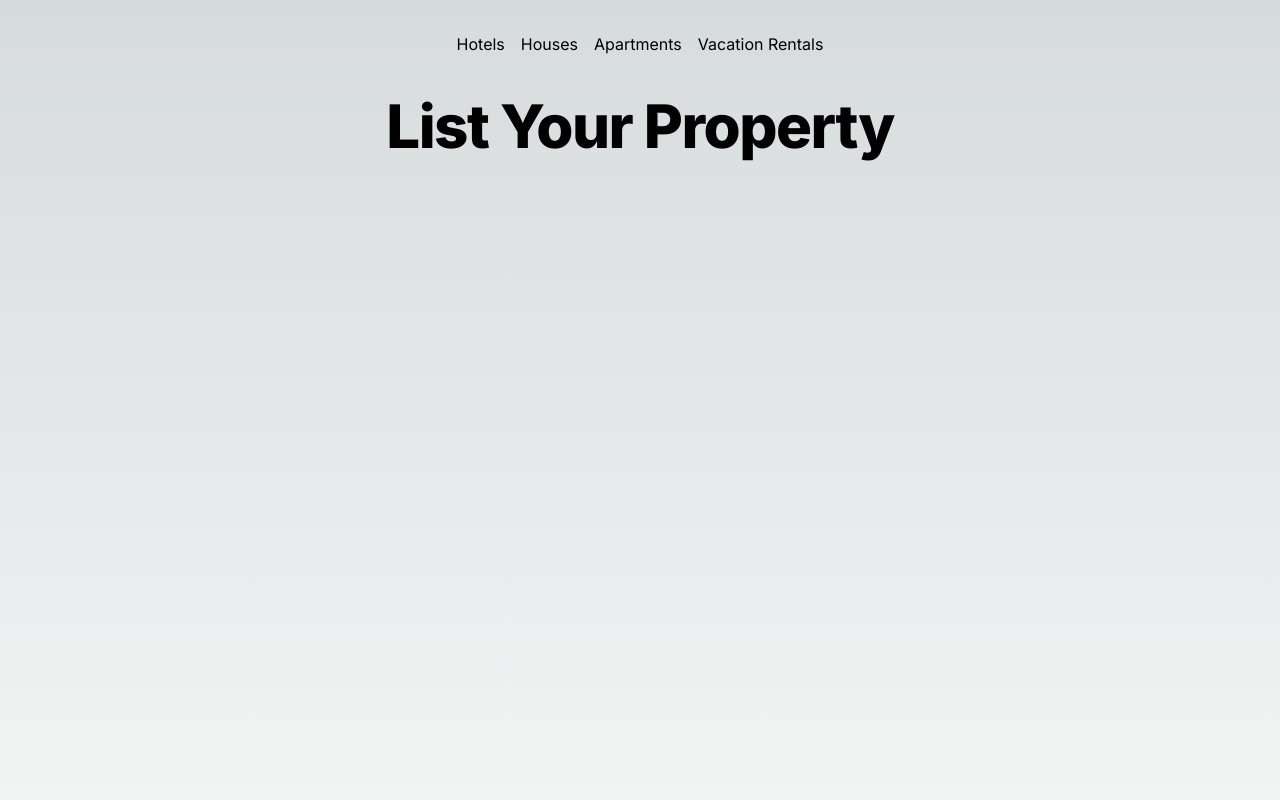
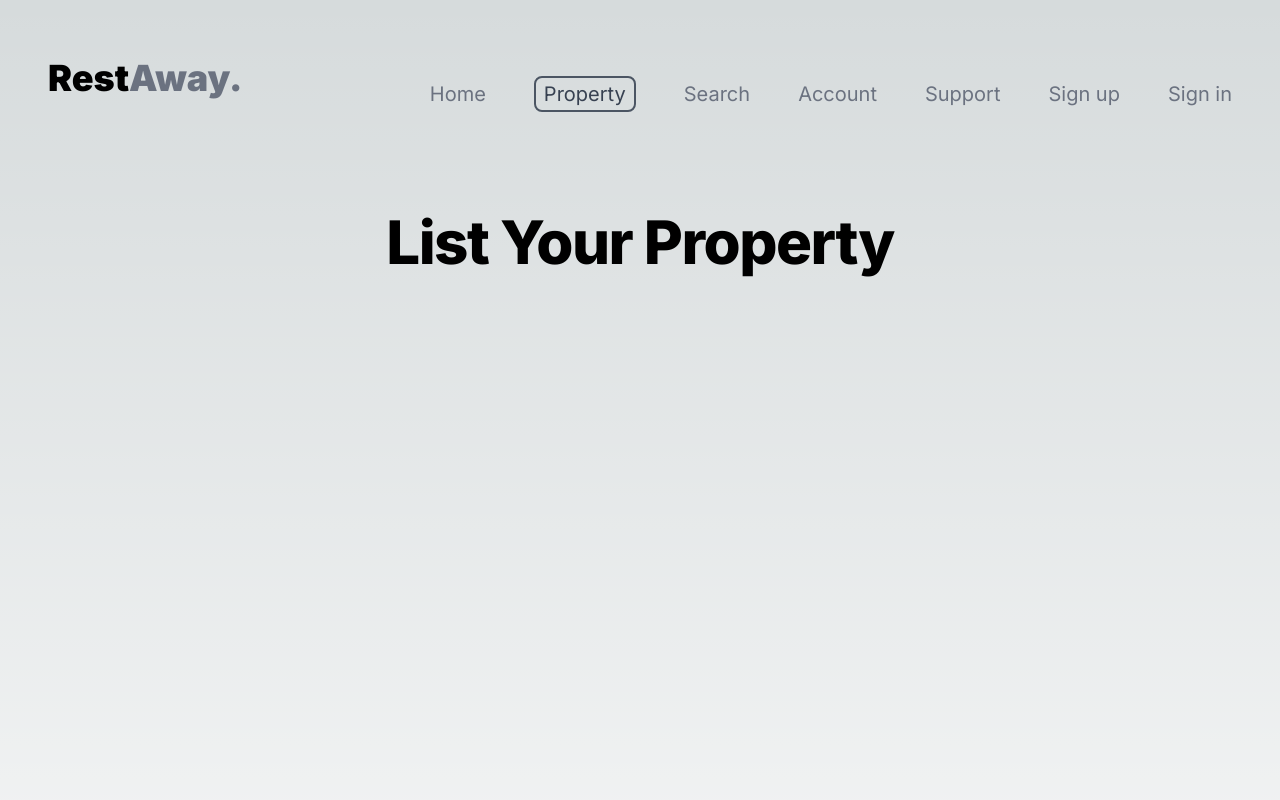
Before and after one commit to dariamilic/korisnicka-sucelja, a Next.js app in the folder rest_away_booking_project/: page /property in a window 1280 px wide. Shown: the top 800 px of the page. Built offline with nearby package versions, Linux system fonts and the light colour scheme.

Commit message:
layouut and page.tsx updated for Navigation bar

```diff
--- a/rest_away_booking_project/src/app/property/layout.tsx
+++ b/rest_away_booking_project/src/app/property/layout.tsx
@@ -1,13 +1,13 @@
-import { Navigation } from "./_components/navigation";
+import type { Metadata } from "next";
+
+export const metadata: Metadata = {
+  title: "Property",
+};
+
 export default function PropertyLayout({
   children,
 }: {
   children: React.ReactNode;
 }) {
-  return (
-    <section className="mt-4">
-      <Navigation />
-      {children}
-    </section>
-  );
+  return <section className="mt-4">{children}</section>;
 }
--- a/rest_away_booking_project/src/app/property/page.tsx
+++ b/rest_away_booking_project/src/app/property/page.tsx
@@ -1,16 +1,18 @@
-import type { Metadata } from "next";
-export const metadata: Metadata = {
-  title: "Property",
-};
-
-
+"use client";
+import { Navigation } from "@/components/navigation";
+import { useState } from "react";
 
 export default function Property() {
+  const [isOpen, setIsOpen] = useState(false);
   return (
-    <main className="flex min-h-screen flex-col items-center p-10">
-      <h1 className="text-6xl font-extrabold tracking-tight">
-        List Your Property
-      </h1>
+    <main>
+      <Navigation setIsOpen={setIsOpen} />
+
+      <header className="flex min-h-screen flex-col items-center p-10">
+        <h1 className="text-6xl font-extrabold tracking-tight">
+          List Your Property
+        </h1>
+      </header>
     </main>
   );
 }
--- a/rest_away_booking_project/src/app/search/layout.tsx
+++ b/rest_away_booking_project/src/app/search/layout.tsx
@@ -1,4 +1,11 @@
-import { Navigation } from "./_components/navigation";
+
+
+
+import type { Metadata } from "next";
+export const metadata: Metadata = {
+  title: "Search",
+};
+
 export default function SearchLayout({
   children,
 }: {
@@ -6,7 +13,7 @@ export default function SearchLayout({
 }) {
   return (
     <section className="mt-4">
-      <Navigation />
+
       {children}
     </section>
   );
--- a/rest_away_booking_project/src/app/search/page.tsx
+++ b/rest_away_booking_project/src/app/search/page.tsx
@@ -1,12 +1,16 @@
-import type { Metadata } from "next";
-export const metadata: Metadata = {
-  title: "Search",
-};
+"use client";
+import { Navigation } from "@/components/navigation";
+import {useState} from "react";
+
 
 export default function Search() {
+  const [isOpen, setIsOpen] = useState(false);
   return (
-    <main className="flex min-h-screen flex-col items-center p-10">
-      <h1 className="text-6xl font-extrabold tracking-tight">Search</h1>
-    </main>
+    <main>
+    <Navigation setIsOpen={setIsOpen} />
+    <header  className="flex min-h-screen flex-col items-center p-10">
+    <h1 className="text-6xl font-extrabold tracking-tight">Search</h1>
+    </header>
+  </main>
   );
 }
--- /dev/null
+++ b/rest_away_booking_project/src/app/signIn/layout.tsx
@@ -0,0 +1,12 @@
+import type { Metadata } from "next";
+export const metadata: Metadata = {
+  title: "SignIn",
+};
+
+export default function SignInLayout({
+    children,
+  }: {
+    children: React.ReactNode;
+  }) {
+    return <section className="mt-4">{children}</section>;
+  }
--- a/rest_away_booking_project/src/app/signIn/page.tsx
+++ b/rest_away_booking_project/src/app/signIn/page.tsx
@@ -1,13 +1,15 @@
-import type { Metadata } from "next";
-export const metadata: Metadata = {
-  title: "SignIn",
-};
-
+"use client";
+import { Navigation } from "@/components/navigation";
+import {useState} from "react";
 
 export default function SignIn() {
+  const [isOpen, setIsOpen] = useState(false);
   return (
-    <main className="flex min-h-screen flex-col items-center p-10">
+    <main>
+      <Navigation setIsOpen={setIsOpen} />
+      <header  className="flex min-h-screen flex-col items-center p-10">
       <h1 className="text-6xl font-extrabold tracking-tight">Sign In</h1>
+      </header>
     </main>
   );
 }
--- /dev/null
+++ b/rest_away_booking_project/src/app/signUp/layout.tsx
@@ -0,0 +1,13 @@
+import type { Metadata } from "next";
+import SignUp from './page';
+export const metadata: Metadata = {
+  title: "SignUp",
+};
+
+export default function SignUpLayout({
+    children,
+  }: {
+    children: React.ReactNode;
+  }) {
+    return <section className="mt-4">{children}</section>;
+  }
--- a/rest_away_booking_project/src/app/signUp/page.tsx
+++ b/rest_away_booking_project/src/app/signUp/page.tsx
@@ -1,12 +1,15 @@
-import type { Metadata } from "next";
-export const metadata: Metadata = {
-  title: "SignUp",
-};
+"use client";
+import { Navigation } from "@/components/navigation";
+import {useState} from "react";
 
 export default function SignUp() {
+  const [isOpen, setIsOpen] = useState(false);
   return (
-    <main className="flex min-h-screen flex-col items-center p-10">
+    <main>
+      <Navigation setIsOpen={setIsOpen} />
+      <header  className="flex min-h-screen flex-col items-center p-10">
       <h1 className="text-6xl font-extrabold tracking-tight">Sign Up</h1>
+      </header>
     </main>
   );
 }
--- a/rest_away_booking_project/src/app/support/layout.tsx
+++ b/rest_away_booking_project/src/app/support/layout.tsx
@@ -1,13 +1,12 @@
-import { Navigation } from "./_components/navigation";
+import type { Metadata } from "next";
+export const metadata: Metadata = {
+  title: "Support",
+};
+
 export default function AccountLayout({
   children,
 }: {
   children: React.ReactNode;
 }) {
-  return (
-    <section className="mt-4">
-      <Navigation />
-      {children}
-    </section>
-  );
+  return <section className="mt-4">{children}</section>;
 }
--- a/rest_away_booking_project/src/app/support/page.tsx
+++ b/rest_away_booking_project/src/app/support/page.tsx
@@ -1,12 +1,15 @@
-import type { Metadata } from "next";
-export const metadata: Metadata = {
-  title: "Support",
-};
+"use client";
+import { Navigation } from "@/components/navigation";
+import {useState} from "react";
 
-export default function Support() {
+export default function Account() {
+  const [isOpen, setIsOpen] = useState(false);
   return (
-    <main className="flex min-h-screen flex-col items-center p-10">
+    <main>
+      <Navigation setIsOpen={setIsOpen} />
+      <header  className="flex min-h-screen flex-col items-center p-10">
       <h1 className="text-6xl font-extrabold tracking-tight">Support</h1>
+      </header>
     </main>
   );
 }
```
Also changed, not shown: rest_away_booking_project/src/app/account/layout.tsx (+1 -6 lines).
